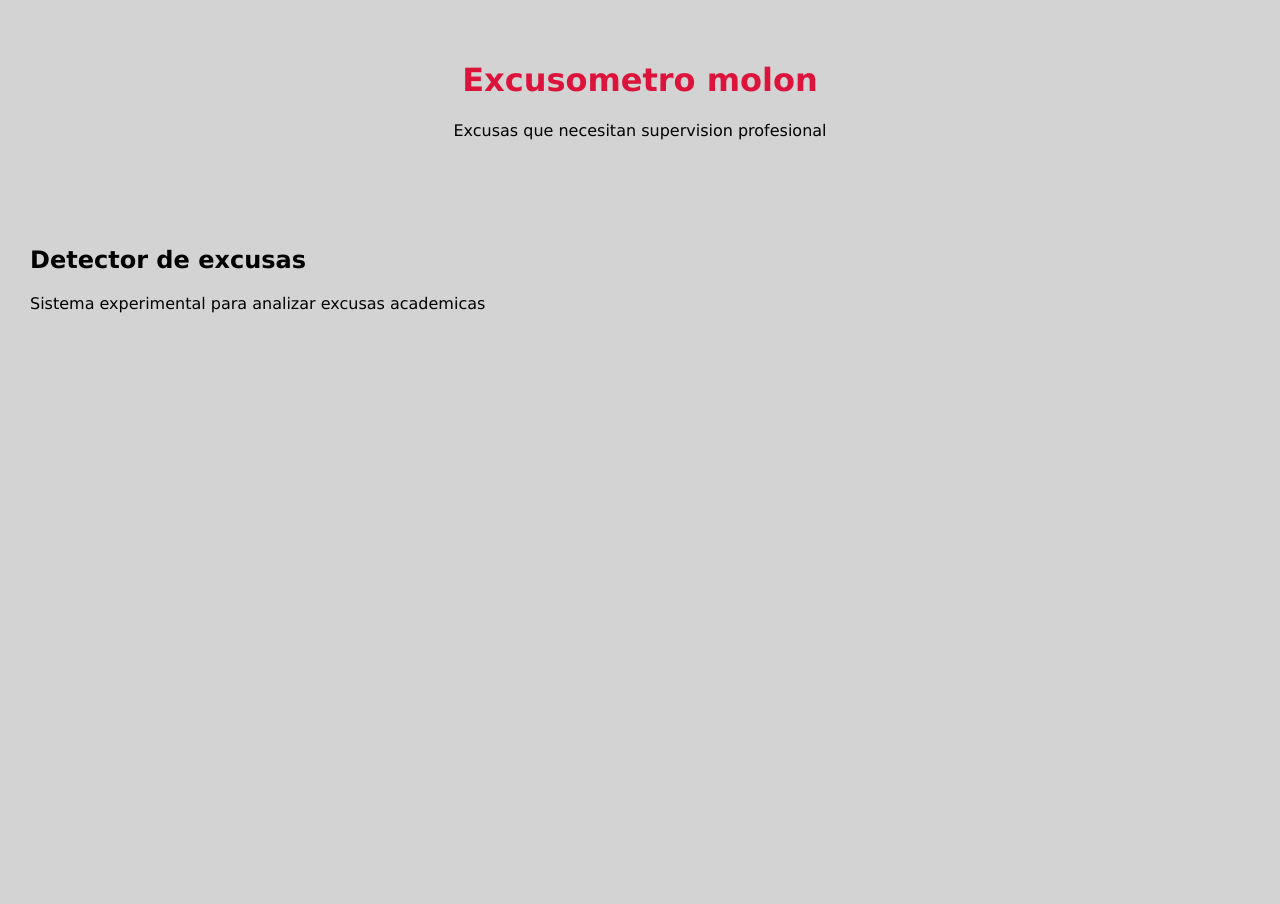
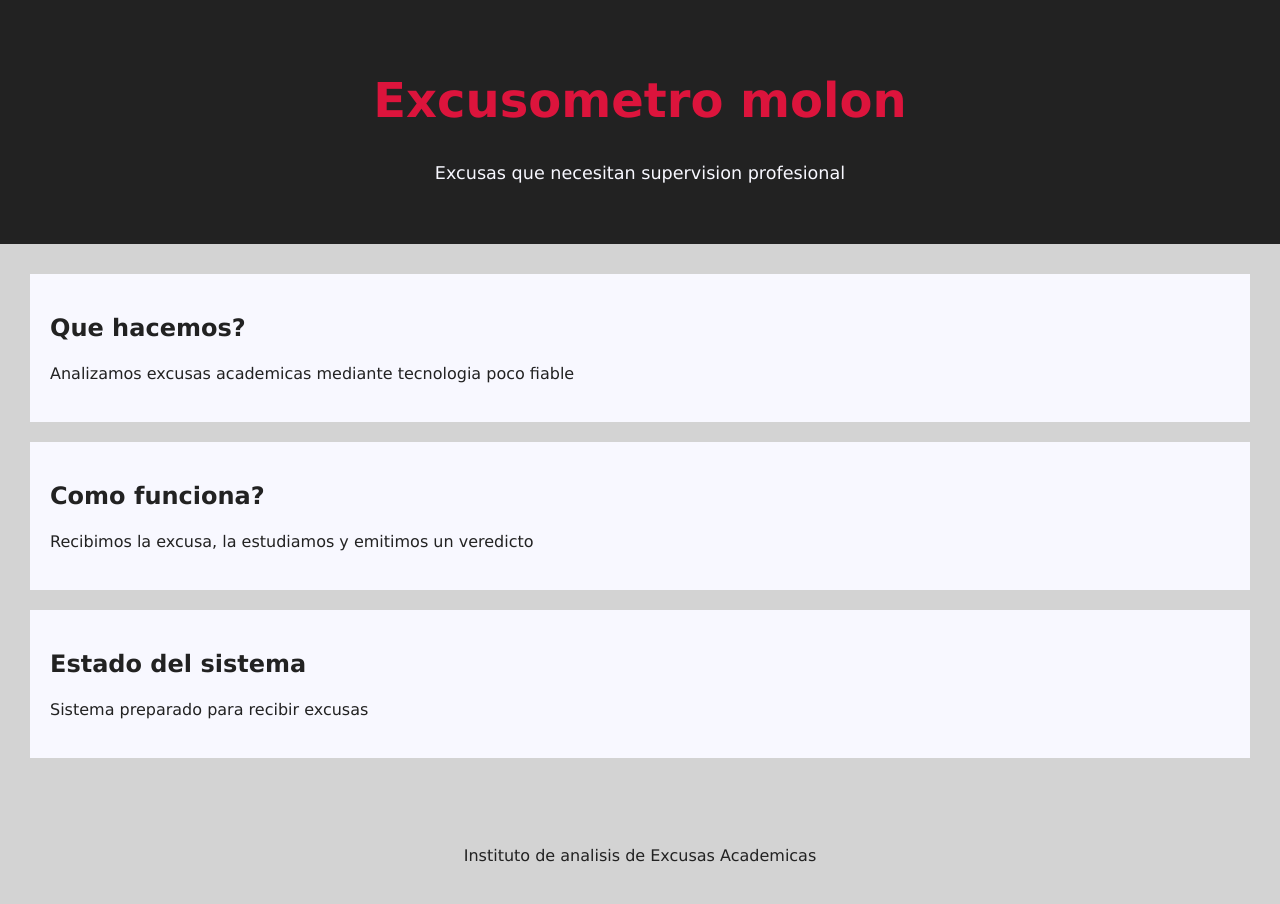
Before and after one commit to carlos-serran/SerranoCarlos_Excusometro, a plain HTML site: page index.html in a window 1280 px wide. Before the commit the page ends 800 px from the top, so only its background shows below. Drawn offline with Linux system fonts and the light colour scheme.

Commit message:
actualizacion 21/09

```diff
--- a/estilos.css
+++ b/estilos.css
@@ -2,17 +2,45 @@ body {
     margin: 0;
     background-color: lightgray;
     font-family: Verdana, Geneva, Tahoma, sans-serif;
+    color: #222;
 }
 
 h1 {
     color: crimson;
+    font-size: 3em;
+}
+
+h2 {
+    font-size: 1.5rem;
+}
+
+p {
+    line-height: 1.5;
+}
+
+header p {
+    font-size: 1.1rem;
 }
 
 header {
     padding: 40px;
     text-align: center;
+    background-color: #222;
+    color: ghostwhite;
 }
 
 main {
     padding: 30px;
+    margin: auto;
 }
+
+section {
+    background-color: ghostwhite;
+    padding: 20px;
+    margin-bottom: 20px;
+}
+
+footer {
+    padding: 20px;
+    text-align: center;
+}
--- a/index.html
+++ b/index.html
@@ -4,6 +4,9 @@
 <head>
     <meta charset="UTF-8">
     <meta name="viewport" content="width=device-width, initial-scale=1.0">
+    <meta name="description" content="Sistema experimental para detectar excusas de alumnos">
+    <meta name="keywords" content="excusas, estudiantes, detector, excusometro">
+    <link rel="shortcut icon" href="img/robot-solid-full.svg" type="image/x-icon">
     <link rel="stylesheet" href="estilos.css">
     <title>Excusometro</title>
 </head>
@@ -15,9 +18,24 @@
     </header>
 
     <main>
-        <h2>Detector de excusas</h2>
-        <p>Sistema experimental para analizar excusas academicas</p>
+        <section>
+            <h2>Que hacemos?</h2>
+            <p>Analizamos excusas academicas mediante tecnologia poco fiable</p>
+        </section>
+        <section>
+            <h2>Como funciona?</h2>
+            <p>Recibimos la excusa, la estudiamos y emitimos un veredicto</p>
+        </section>
+        <section>
+            <h2>Estado del sistema</h2>
+            <p>Sistema preparado para recibir excusas</p>
+        </section>
     </main>
+
+    <footer>
+        <p>Instituto de analisis de Excusas Academicas</p>
+    </footer>
+
 </body>
 
 </html>
```
Also changed, not shown: img/robot-solid-full.svg (added).
